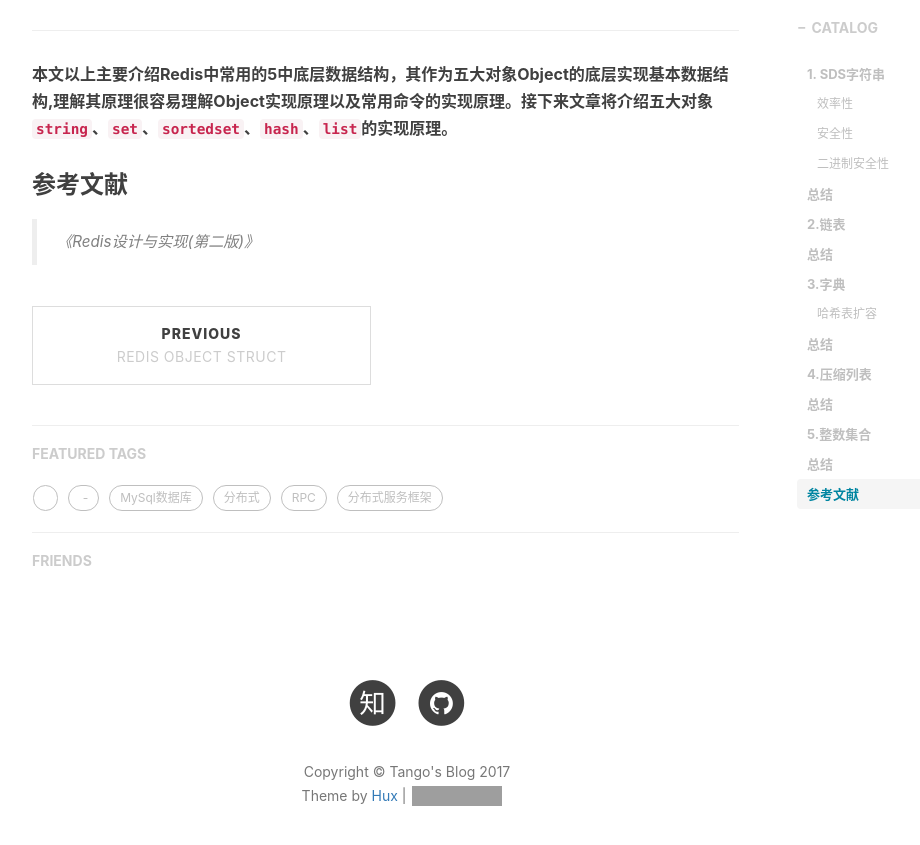
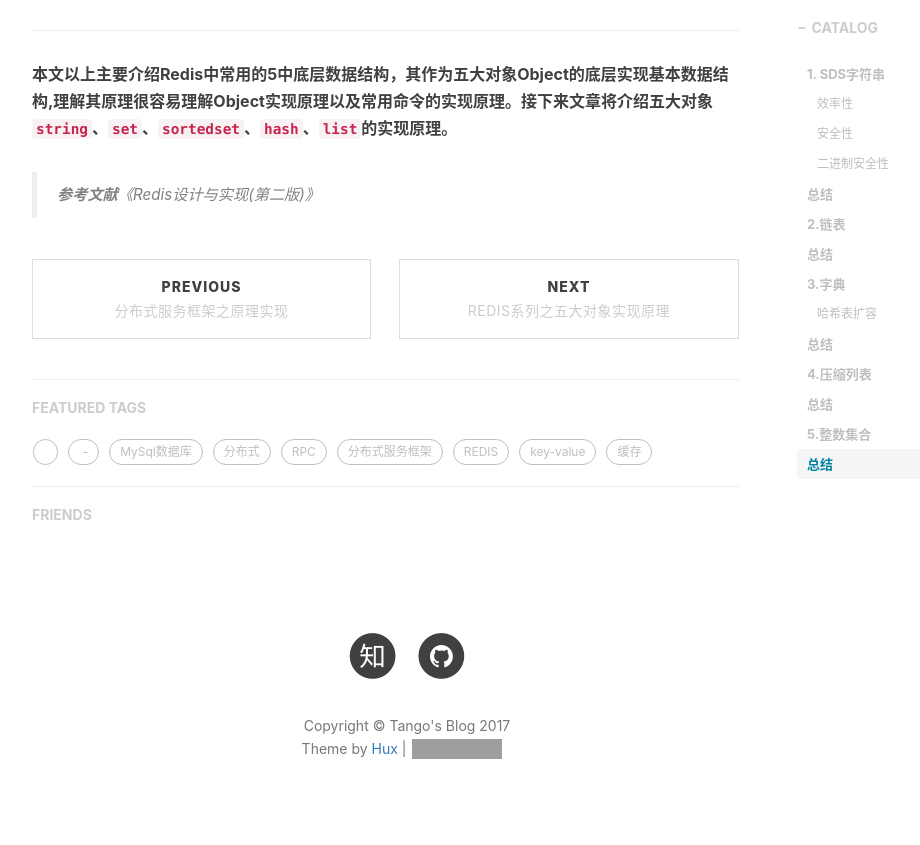
Before and after one commit to Tangocc/tangocc.github.io, a Jekyll site: the page built from _posts/2017-11-25-redis-data-structs.md, in a window 1280 px wide and 900 px high, scrolled down 7837 px. Shown: the top 845 px of the window, without its empty margins (233-1153 px from the left). Built offline with Jekyll 4.4.1, drawn with Linux system fonts in a browser that asks for light colours; nearby versions of some CDN libraries; comment, search, counter and statistics services are not loaded; some of the changed lines change nothing that is shown; grey boxes are pictures that could not be loaded.

Commit message:
增加 object 文章
增加 object 文章

````diff
--- a/_posts/2017-11-25-redis-data-structs.md
+++ b/_posts/2017-11-25-redis-data-structs.md
@@ -308,5 +308,5 @@
 
 **本文以上主要介绍Redis中常用的5中底层数据结构，其作为五大对象Object的底层实现基本数据结构,理解其原理很容易理解Object实现原理以及常用命令的实现原理。接下来文章将介绍五大对象`string`、`set`、`sortedset`、`hash`、`list`的实现原理。**
 
-### 参考文献
-> 《Redis设计与实现(第二版)》
+
+> **参考文献**《Redis设计与实现(第二版)》
--- a/_posts/2017-12-01-redis-object-struct.md
+++ b/_posts/2017-12-01-redis-object-struct.md
@@ -0,0 +1,201 @@
+---
+layout:     post
+title:      "REDIS系列之五大对象实现原理"
+subtitle:   ""
+date:       2017-12-01 12:00:00
+author:     "Tango"
+header-img: "img/in-post/post-2017-10-11/post-bg-universe.jpg"
+catalog: true
+tags:
+    - REDIS
+    - key-value
+    - 缓存
+---
+
+Redis并没有采用上文介绍的底层数据结构实现键值对数据库，而是基于底层数据结构实现一套对象系统,包括字符串对象、链表对象、哈希对象、集合对象、排序集合对象。而且，每个对象的底层实现至少存在两种,针对不同的应用场景可以选择不同的实现方式,从而提高效率。
+
+## 1.对象系统
+Redis是key-value数据库,每创建一个键值对就会创建两个对象，即一个键对象，一个值对象。Redis中默认键是string对象，值是redisObject对象。其结构如下:
+
+```
+typedef struct redisObject{
+
+   //类型
+   unsigned int type:4;
+
+   //编码
+   unsigned int encoding:4;
+
+   //底层实现数据结构指针
+   void* ptr;
+}
+```
+其内存结构如图所示:
+[]()
+
+其中类型`type`如下:
+
+|类型常量|对象名称|
+|:---|:----|
+|REDI_STRING|字符串对象|
+|REDIS_LIST|列表对象|
+|REDIS_HASH|哈希对象|
+|REDIS_SET|集合对象|
+|REDIS_ZSET|有序集合对象|
+
+`encoding`如下:
+
+|编码常量|底层数据结构|
+|:--:|:--:|
+|REDIS_ENCODING_INT|long型整数|
+|REDIS_ENCODING_EMBSTR|embstr编码简单动态字符串|
+|REDIS_ENCODING_RAW|简单动态字符串|
+|REDIS_ENCODING_HT|字典|
+|REDIS_ENCODING_LINKEDLIST|双端链表|
+|REDIS_ENCODING_ZIPLIST|压缩列表|
+|REDIS_ENCODING_INTSET|整数集合|
+|REDIS_ENCODING_SKIPLIST|跳跃表和字典|
+
+下表表示不同类型和编码的对象:
+
+|类型|编码|对象|
+|---|---|---|
+|REDIS_STRING|REDIS_ENCODING_INT| 整数值实现字符串对象|
+|REDIS_STRING|REDIS_ENCODING_EMBSTR| embstr编码实现简单动态字符串|
+|REDIS_STRING|REDIS_ENCODING_RAW| 简单动态字符串实现字符串对象|
+|REDIS_LIST|REDIS_ENCODING_ZIPLIST| 压缩列表实现列表对象|
+|REDIS_LIST|REDIS_ENCODING_LINKEDLIST| 双端链表实现列表对象|
+|REDIS_HASH|REDIS_ENCODING_ZIPLIST| 压缩列表实现的哈希对象|
+|REDIS_HASH|REDIS_ENCODING_HT| 字典实现的哈希对象|
+|REDIS_SET|REDIS_ENCODING_INTSET| 整数集合实现的集合对象|
+|REDIS_SET|REDIS_ENCODING_HT| 字典实现的集合对象|
+|REDIS_ZSET|REDIS_ENCODING_ZIPLIST| 压缩列表实现的有序集合对象|
+|REDIS_ZSET|REDIS_ENCODING_SKIPLIST|跳跃表和字典实现的有序集合对象 |
+
+从上表可以看出任意一种对象都**至少有两种实现方式**。
+
+`OBJECT ENCODING `命令显示对象的编码类型
+
+  ```
+   redis>set msg "hello world"
+   redis>OBJECT ENCODING msg
+         "embstr"
+  ```
+
+## 2.字符串对象
+字符串对象有int、raw、embstr三种编码方式,其底层数据结构三个原则:
+
+- 如果字符串对象保存的是**整数值**,并且这个整数值可以用long型数据表示，则底层数据采用**int型编码**
+- 如果字符串对象保存的是一个**字符串值**，并且这个字符串的**长度大于32个字节**，那么字符串对象将使用一个简单动态字符串(SDS)保存，即编码方式采用**raw.**
+- 如果字符串对象保存的是一个**字符串值**，并且这个字符串的**长度小于于32个字节**，那么字符串对象将使用**embstr字符串保存(连续一块内存)**，即编码方式采用**embstr**.
+如图是三种编码方式内存结构:
+[]()
+
+字符串常用命令:
+
+|命令|功能|说明|
+|---|---|----|
+|SET|保存字符串值||
+|Get|获取字符串值||
+|APPEND|追加字符串到末尾||
+|INCRBYFLOAT|对浮点数进行加法运算|Increase By Float|
+|INCRBY|对整数进行加法运算||
+|DECRBY|对整数进行减法运算||
+|STRLEN|返回字符串长度||
+|SETRANGE|将字符串特定索引上单值设置为给定的字符||
+|GETRANGE|直接取出并返回字符串指定索引上的字符||
+
+
+## 3.列表对象
+列表对象ziplist、linkedlist两种编码方式，其底层数据结构采用编码方式的原则:
+
+- 列表对象保存的 所有字符串元素的**长度都小于64字节**时,**采用ziplist编码**
+- 列表对象保存的**元素数量小于512个**时，采用**ziplist**编码
+- **不满足上述条件其他情况**,都采用**linkedlist**编码方式。
+
+列表常用命令如下:
+
+|命令|功能|说明|
+|---|---|---|
+|LPUSH|将元素压入列表的表头|Left Push|
+|RPUSH|将元素压入列表的表位|Right Push|
+|LPOP|表头元素弹出并删除|Left Pop|
+|RPOP|表尾元素弹出并删除|Right Pop|
+|LINDEX|返回指定下标的节点保存的元素|List Index|
+|LLEN|返回列表的长度|List Length|
+|LINSERT|插入元素到列表指定位置|List Insert|
+|LREM|遍历列表，删除包含给定元素的节点|L Remove|
+|LTRIM|删除压缩列表中不在指定索引范围内的节点||
+|LSET|将指定位置的元素保存的值替换为新节点值|List Set|
+
+## 4.哈希对象
+哈希对象采用ziplist、hashtable两种编码方式实现。其底层数据结构采用的编码方式的原则:
+
+- 哈希对象保存的所有键值对的键和值的**字符串长度都小于64字节**，采用**ziplist**编码方式
+- 哈希对象保存的**键值对数量小于512个**，采用**ziplist**编码
+- 不**满足上述两个条件**则采用**hashtable**编码方式
+
+如图是两种编码方式内存结构:
+[]()
+
+哈希对象常用命令如下:
+
+|命令|功能|说明|
+|---|---|---|
+|HSET|将新节点加入到哈希对象|Hash Set|
+|HGET|在哈希对象中查找指定键对应的值|Hash Get|
+|HEXISTS|判断指定的键值对是否存在|Hash Exists|
+|HDEL|将指定的键值对删除|Hash Delete|
+|HLEN|返回哈希对象中键值对的数量|Hash Length|
+|HGETALL|返回哈希对象中所有的键和值|Hash Get All|
+
+## 4.集合对象
+集合对象采用intset、hashtable两种编码方式。其底层数据结构采用的编码方式的原则:
+
+- 集合对象保存的所有**元素都是整数值**时,采用**intset**编码方式；
+- 集合对象保存的元素数量**不超过512个**时,采用**intset**编码方式
+- **不满足上述两个条件**采用**hashtable**编码方式
+
+如图是两种编码方式内存结构:
+[]()
+
+集合对象常用命令如下:
+
+|命令|功能|说明|
+|---|---|---|
+|SADD|将所有元素添加到集合里|Set Add|
+|SCARD|返回集合中包含元素的数量|Set Card|
+|SISMEMBER|判断给定元素是否在集合中|Set Is Member|
+|SRANDMEMBER|随机返回集合中一个元素|Set Rand Member|
+|SPOP|随机返回集合中一个元素,并且删除这个元素|Set Pop|
+|SREM|删除集合中指定元素|Set Remove|
+
+## 5.有序集合对象
+有序集合对象采用ziplist或者skiplist编码方式。其底层数据结构编码方式原则:
+
+- 有序集合保存的元素**数量小于128**个,有序集合对象采用**ziplist**编码方式
+- 有序集合对象报读的所有元素成员的**长度都小于64字节**,采用**ziplist**编码方式
+- **不满足上述两个条件**时，采用**skiplist**编码方式。
+
+如图是两种编码方式内存结构:
+[]()
+
+有序集合对象常用命令如下:
+
+|命令|功能|说明|
+|---|---|---|
+|ZADD|将新元素加入到有序集合||
+|ZCARD|返回有序集合中元素个数||
+|ZCOUNT|遍历有序集合统计分值在给定范围内的节点的数量||
+|ZRANGE|正序返回给定索引范围内的所有元素||
+|ZREVRANGE|逆序返回给定索引范围内的所有元素|Z  Reverse Range|
+|ZRANK|正序遍历集合，返回对应元素在集合中的排名||
+|ZREVRANK|逆序遍历集合,返回对应元素在集合中的排名|Z Reverse Rank|
+|ZREM|删除给定的元素|ZRemove|
+|ZSCORE|查找给定元素的分值|Z Score|
+
+##总结
+
+**本文主要介绍Redis数据库中五大对象底层实现的原理，以及每种对象其底层源码编码方式的使用场景，并简单介绍各个对象常用的命令以及含义。**
+
+> **参考文献**  《Redis设计与实现(第二版)》
````
Also changed, not shown: 1 other file.
